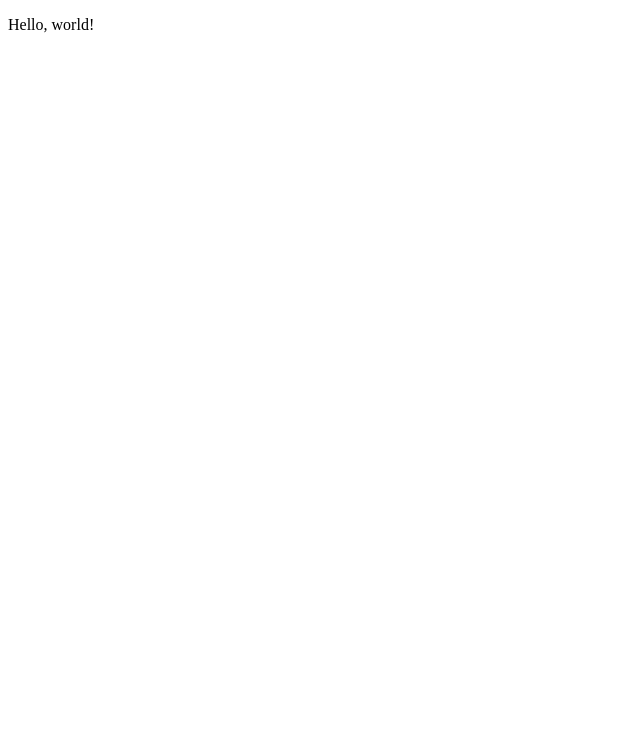
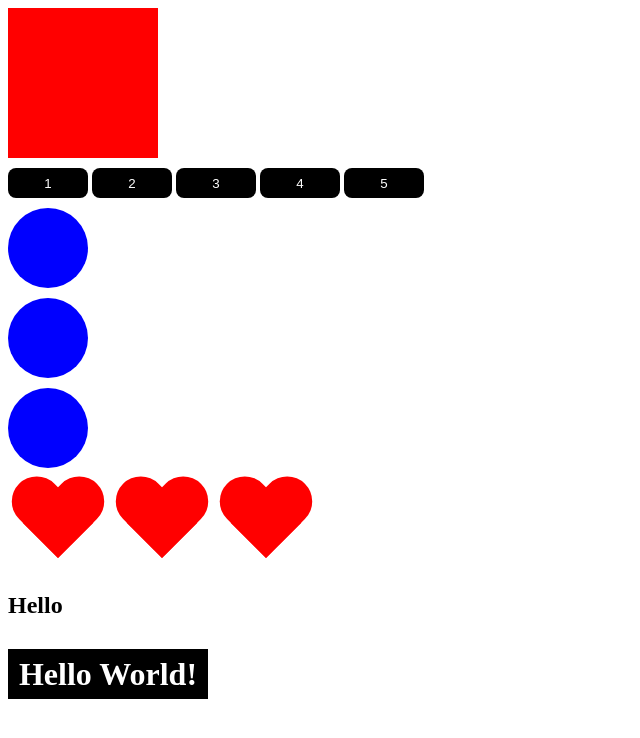
Before and after one commit to photon299/project2, a plain HTML site: page index.html in a window 1280 px wide. Shown: the whole page, without its empty margins (0-640 px from the left). Drawn offline with Linux system fonts and the light colour scheme.

Commit message:
DOM beginning lesson 42

```diff
--- /dev/null
+++ b/css/style.css
@@ -0,0 +1,78 @@
+.box {
+  width: 150px;
+  height: 150px;
+  background-color: red;
+}
+button {
+	width: 80px;
+	height: 30px;
+	margin-top: 10px;
+	border: none;
+	border-radius: 8px;
+	background-color: #000;
+	color: #fff;
+	cursor: pointer;
+	outline: none;
+}
+
+.circle {
+	width: 80px;
+	height: 80px;
+	background-color: blue;
+	display: block;
+	margin-top: 10px;
+	border-radius: 100%;
+}
+
+.heart {
+	display: inline-block;
+    position: relative;
+    width: 100px;
+    height: 90px;
+    margin-top: 10px;
+}
+.heart:before,
+.heart:after {
+    position: absolute;
+    content: "";
+    left: 50px;
+    top: 0;
+    width: 50px;
+    height: 80px;
+    background: red;
+    -moz-border-radius: 50px 50px 0 0;
+    border-radius: 50px 50px 0 0;
+    -webkit-transform: rotate(-45deg);
+       -moz-transform: rotate(-45deg);
+        -ms-transform: rotate(-45deg);
+         -o-transform: rotate(-45deg);
+            transform: rotate(-45deg);
+    -webkit-transform-origin: 0 100%;
+       -moz-transform-origin: 0 100%;
+        -ms-transform-origin: 0 100%;
+         -o-transform-origin: 0 100%;
+            transform-origin: 0 100%;
+}
+.heart:after {
+    left: 0;
+    -webkit-transform: rotate(45deg);
+       -moz-transform: rotate(45deg);
+        -ms-transform: rotate(45deg);
+         -o-transform: rotate(45deg);
+            transform: rotate(45deg);
+    -webkit-transform-origin: 100% 100%;
+       -moz-transform-origin: 100% 100%;
+        -ms-transform-origin: 100% 100%;
+         -o-transform-origin: 100% 100%;
+            transform-origin :100% 100%;
+}
+.black{
+	width: 150px;
+	height: 50px;
+	line-height: 50px;
+	text-align: center;
+	background-color: black;
+	margin-bottom: 30px;
+	margin-top: 30px;
+	color: #fff;
+}
--- a/index.html
+++ b/index.html
@@ -1,14 +1,30 @@
 <!DOCTYPE html>
-<html lang="en">
-<head>
-    <meta charset="UTF-8">
-    <meta name="viewport" content="width=device-width, initial-scale=1.0">
-    <title>Document</title>
-</head>
-<body>
+<html lang="ru">
+	<head>
+		<meta charset="utf-8">
+		<meta http-equiv="X-UA-Compatible" content="IE=edge">
+		<title>JavaScript</title>
+		<link rel="stylesheet" href="css/style.css">
+	</head>
+	<body>
+		<div class="box" id="box"></div>
+		<button>1</button>
+		<button>2</button>
+		<button>3</button>
+		<button>4</button>
+		<button>5</button>
 
-    <p>Hello, world!</p>
+		<div class="circle"></div>
+		<div class="circle"></div>
+		<div class="circle"></div>
 
-    <script src="js/script.js"></script>
-</body>
+		<div class="wrapper">
+			<div class="heart"></div>
+			<div class="heart"></div>
+            <div class="heart"></div>
+
+		</div>
+
+		<script src="js/script.js"></script>
+	</body>
 </html>
--- a/js/script.js
+++ b/js/script.js
@@ -13,63 +13,48 @@
 // arr.forEach(function(item, index, array) {...})  перебор всех элементов
 //*
 
-//* 10
-const personalPlanPeter = {
-    name: "Peter",
-    age: "29",
-    skills: {
-        languages: ['ru', 'eng'],
-        programmingLangs: {
-            js: '20%',
-            php: '10%',
-        },
-        exp: '1 month'
-    },
-    showAgeAndLangs: function(obj) {
-        const {age, skills} = obj;
-        return `Мне ${age} и я владею языками: ${skills.languages.join(" ").toUpperCase()}`;
-    },
-};
-function showExperience(plan) {
-    const {exp} = plan.skills;
-    return exp;
-}
-function showProgrammingLangs(plan) {
-    const {programmingLangs} = plan.skills;
-    let res = ``;
-    for (let key in programmingLangs) {
-        res += `Язык ${key} изучен на ${programmingLangs[key]} \n`
-    }
-    return res;
-}
-//* 11
-const family = ['Peter', 'Ann', 'Alex', 'Linda'];
-function showFamily(arr) {
-    return (arr.length === 0) ? "Семья пуста" : `Семья состоит из: ${arr.join(" ")}`;
-}
-const favoriteCities = ['liSBon', 'ROME', 'miLan', 'Dublin'];
-function standardizeStrings(arr) {
-    for (let i of arr) console.log(i.toLowerCase());
-}
-//* 12
-const someString = 'This is some strange string';
-function reverse(str) {
-    if (typeof str !== "string") return "Ошибка!";
-    let result = "";
-    for (let i = 0; i < str.length; i++){
-        result += str[str.length - i - 1];
-    }
-    return result;
-}
-const baseCurrencies = ['USD', 'EUR'];
-const additionalCurrencies = ['UAH', 'RUB', 'CNY'];
+//* 35. Основы ООП, прототипно-ориентированное наследование
 
-function availableCurr(arr, missingCurr) {
-    if (arr.length === 0) return "Нет доступных валют";
-    let result = "Доступные валюты:\n";
-    for (let curr of arr) {
-        if (curr !== missingCurr) result += curr + "\n"
-    }
-    return result
-}
-console.log(availableCurr([...baseCurrencies, ...additionalCurrencies], "CNY"));
+// const soldier = {
+//     health: 400,
+//     armor: 100,
+//     sayHello: function() {
+//         console.log("Hello");
+//     },
+// };
+// const john = Object.create(soldier);
+// console.log(john.armor);
+
+//! 41. Получение элементов со страницы
+//* document.getElementById('id');
+//* document.getElementsByTagName('class');
+//* document.getElementsByClassName('class');
+//* document.querySelector('name/.class/id');
+//* document.createElement("name");
+//* elem.classList.add("class");
+//* document.body.append/prepend(elem)
+//* elem.before()/after()
+//* elem.remove()
+//* elem.replaceWith(elem2)
+//* elem.appendChild(elem2)
+//* elem.innerHTML =
+//* elem.insertAdjacentHTML("where", "what")
+//*
+
+//* 42. Действия с элементами на странице
+const box = document.getElementById('box'),
+      btns = document.getElementsByTagName("button"),
+      circles = document.getElementsByClassName("circle"),
+      wrapper = document.querySelector(".wrapper"),
+      hearts = wrapper.querySelectorAll(".heart"),
+      oneHeart = wrapper.querySelector(".heart");
+
+
+const div = document.createElement("div");
+div.classList.add("black");
+document.body.append(div);
+div.style.width = "200px";
+
+div.innerHTML = "<h1>Hello World!</h1>";
+
+div.insertAdjacentHTML("beforebegin", "<h2>Hello</h2>");
```
